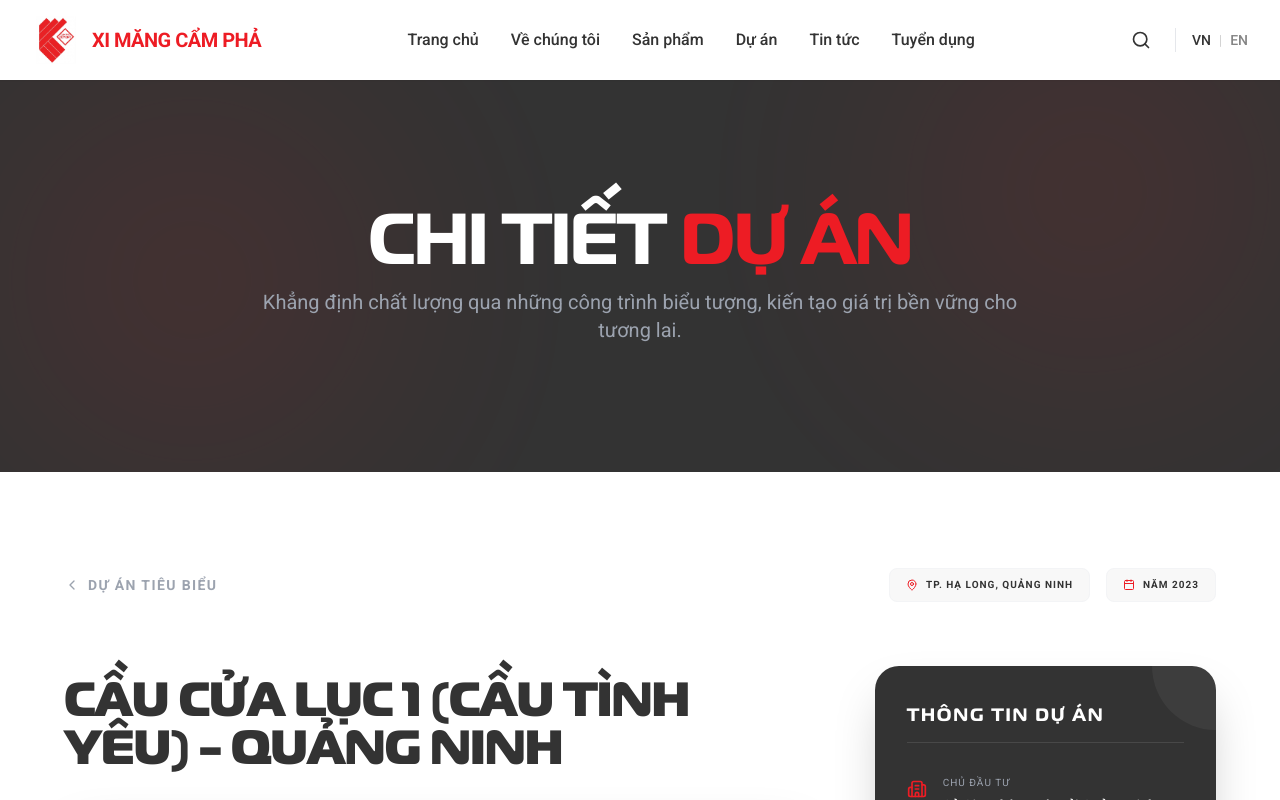
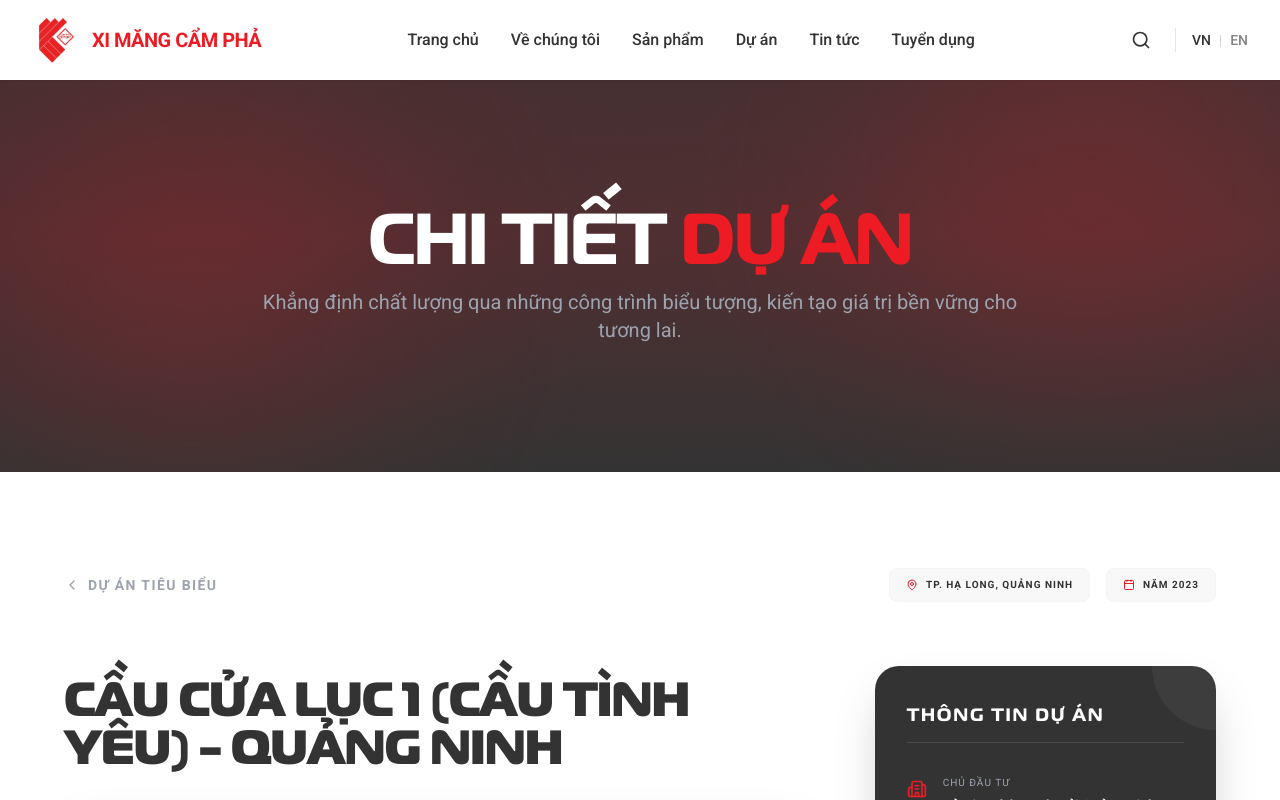
Before and after one commit to ngocchien5596/xmcp-new, a Next.js app: page /projects/1 in a window 1280 px wide. Shown: the top 800 px of the page. Built offline with nearby package versions, Linux system fonts and the light colour scheme; grey boxes are pictures that could not be loaded.

Commit message:
feat: implement about page with organizational vision, milestones, and leadership sections

```diff
--- a/src/app/(public)/about/page.tsx
+++ b/src/app/(public)/about/page.tsx
@@ -77,8 +77,12 @@ export default function AboutPage() {
       />
 
       {/* Vision & Mission & Core Values */}
-      <section className="py-24 bg-white overflow-hidden">
-        <div className="container mx-auto px-4">
+      <section className="py-24 bg-viettel-dark relative overflow-hidden">
+        {/* Subtle Decorative Elements */}
+        <div className="absolute top-0 right-0 w-1/3 h-full bg-viettel-red/5 skew-x-12 transform origin-top-right"></div>
+        <div className="absolute bottom-0 left-0 w-64 h-64 bg-viettel-red/10 rounded-full blur-[100px]"></div>
+
+        <div className="container mx-auto px-4 relative z-10">
           <div className="grid grid-cols-1 lg:grid-cols-2 gap-16 items-start">
             <motion.div
               initial={{ opacity: 0, x: -30 }}
@@ -87,49 +91,49 @@ export default function AboutPage() {
               transition={{ duration: 0.8 }}
             >
               <div className="text-sm font-bold text-viettel-red uppercase tracking-widest mb-4">Định hướng chiến lược</div>
-              <h2 className="text-3xl md:text-5xl font-bold text-viettel-dark mb-10 leading-tight">Khát vọng vươn tầm và kiến tạo những giá trị bền vững.</h2>
+              <h2 className="text-3xl md:text-5xl font-bold text-white mb-10 leading-tight">Khát vọng vươn tầm và kiến tạo những giá trị bền vững.</h2>
 
               <div className="space-y-10">
                 <div className="flex items-start">
-                  <div className="w-12 h-12 rounded-xl bg-red-50 text-viettel-red flex items-center justify-center mr-5 flex-shrink-0 font-bold text-lg shadow-sm">01</div>
+                  <div className="w-12 h-12 rounded-xl bg-white/5 text-viettel-red border border-white/10 flex items-center justify-center mr-5 flex-shrink-0 font-bold text-lg shadow-xl">01</div>
                   <div>
-                    <h3 className="text-xl font-bold mb-3 text-viettel-dark uppercase tracking-tight">Tầm nhìn</h3>
-                    <p className="text-gray-600 leading-relaxed">
+                    <h3 className="text-xl font-bold mb-3 text-white uppercase tracking-tight">Tầm nhìn</h3>
+                    <p className="text-gray-300 leading-relaxed">
                       Phấn đấu trở thành thương hiệu xi măng hàng đầu tại Việt Nam và là đơn vị tiên phong trong việc xuất khẩu xi măng Việt Nam ra thị trường thế giới.
                     </p>
                   </div>
                 </div>
 
                 <div className="flex items-start">
-                  <div className="w-12 h-12 rounded-xl bg-red-50 text-viettel-red flex items-center justify-center mr-5 flex-shrink-0 font-bold text-lg shadow-sm">02</div>
+                  <div className="w-12 h-12 rounded-xl bg-white/5 text-viettel-red border border-white/10 flex items-center justify-center mr-5 flex-shrink-0 font-bold text-lg shadow-xl">02</div>
                   <div>
-                    <h3 className="text-xl font-bold mb-3 text-viettel-dark uppercase tracking-tight">Sứ mệnh</h3>
-                    <p className="text-gray-600 leading-relaxed">
+                    <h3 className="text-xl font-bold mb-3 text-white uppercase tracking-tight">Sứ mệnh</h3>
+                    <p className="text-gray-300 leading-relaxed">
                       Trở thành đơn vị uy tín nhất trong lĩnh vực sản xuất xi măng về chất lượng sản phẩm và chất lượng dịch vụ; khẳng định vị thế thương hiệu Việt và nỗ lực đóng góp cho sự phát triển của xã hội.
                     </p>
                   </div>
                 </div>
 
                 <div className="flex items-start">
-                  <div className="w-12 h-12 rounded-xl bg-red-50 text-viettel-red flex items-center justify-center mr-5 flex-shrink-0 font-bold text-lg shadow-sm">03</div>
+                  <div className="w-12 h-12 rounded-xl bg-white/5 text-viettel-red border border-white/10 flex items-center justify-center mr-5 flex-shrink-0 font-bold text-lg shadow-xl">03</div>
                   <div>
-                    <h3 className="text-xl font-bold mb-3 text-viettel-dark uppercase tracking-tight">Giá trị cốt lõi</h3>
+                    <h3 className="text-xl font-bold mb-3 text-white uppercase tracking-tight">Giá trị cốt lõi</h3>
                     <div className="grid grid-cols-1 sm:grid-cols-2 gap-4">
                       <div className="flex items-center gap-2">
                         <div className="w-1.5 h-1.5 bg-viettel-red rounded-full"></div>
-                        <span className="text-gray-600 text-sm font-medium">Chất lượng là hàng đầu</span>
+                        <span className="text-gray-300 text-sm font-medium">Chất lượng là hàng đầu</span>
                       </div>
                       <div className="flex items-center gap-2">
                         <div className="w-1.5 h-1.5 bg-viettel-red rounded-full"></div>
-                        <span className="text-gray-600 text-sm font-medium">Tin cậy & Bền vững</span>
+                        <span className="text-gray-300 text-sm font-medium">Tin cậy & Bền vững</span>
                       </div>
                       <div className="flex items-center gap-2">
                         <div className="w-1.5 h-1.5 bg-viettel-red rounded-full"></div>
-                        <span className="text-gray-600 text-sm font-medium">Hợp tác & Đồng hành</span>
+                        <span className="text-gray-300 text-sm font-medium">Hợp tác & Đồng hành</span>
                       </div>
                       <div className="flex items-center gap-2">
                         <div className="w-1.5 h-1.5 bg-viettel-red rounded-full"></div>
-                        <span className="text-gray-600 text-sm font-medium">Tiên phong & Đổi mới</span>
+                        <span className="text-gray-300 text-sm font-medium">Tiên phong & Đổi mới</span>
                       </div>
                     </div>
                   </div>
--- a/src/components/sections/InternalHero.tsx
+++ b/src/components/sections/InternalHero.tsx
@@ -11,8 +11,20 @@ interface InternalHeroProps {
 export function InternalHero({ title, highlightText, subtitle }: InternalHeroProps) {
   return (
     <section className="bg-viettel-dark pt-48 pb-32 relative overflow-hidden">
+      {/* Background Image with Zoom */}
+      <div
+        className="absolute inset-0 z-0 scale-150 opacity-40"
+        style={{
+          backgroundImage: "url('/assets/design/banner.png')",
+          backgroundSize: 'cover',
+          backgroundPosition: 'center',
+          filter: 'blur(4px)'
+        }}
+      ></div>
+      <div className="absolute inset-0 bg-gradient-to-b from-viettel-dark/80 via-viettel-dark/60 to-viettel-dark z-1"></div>
+
       {/* Background Glows */}
-      <div className="absolute inset-0 opacity-10 pointer-events-none">
+      <div className="absolute inset-0 opacity-20 pointer-events-none z-2">
         <div className="absolute top-0 right-0 w-96 h-96 bg-viettel-red rounded-full blur-[120px]"></div>
         <div className="absolute bottom-0 left-0 w-96 h-96 bg-viettel-red rounded-full blur-[120px]"></div>
       </div>
```
